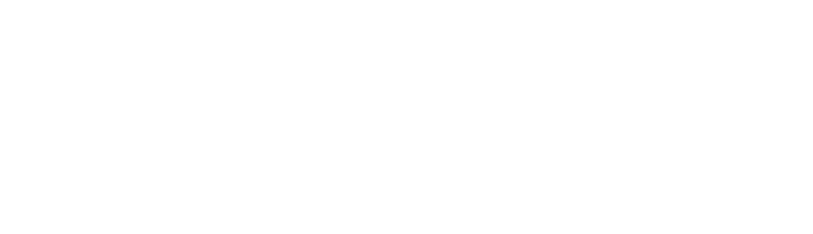
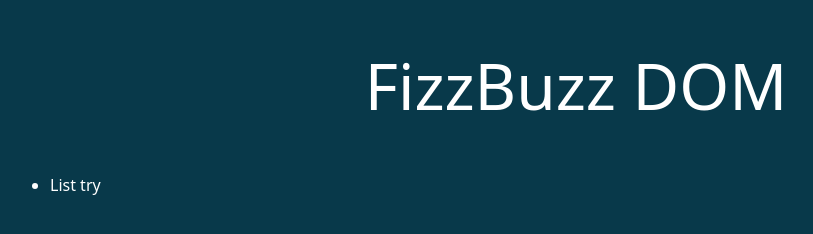
Before and after one commit to LookasWasTaken/js-fizzbuzz, a plain HTML site: page index.html in a window 1280 px wide. Shown: the whole page, without its empty margins (64-877 px from the left). Drawn offline with nearby package versions, Linux system fonts and the light colour scheme.

Commit message:
try bonus 1

```diff
--- a/assets/css/style.css
+++ b/assets/css/style.css
@@ -0,0 +1,11 @@
+body{
+    background-color: hsl(195deg 81% 16%);
+}
+
+h1{
+    font-size: 4rem;
+}
+
+li{
+    color: white;
+}
--- a/assets/js/main.js
+++ b/assets/js/main.js
@@ -10,13 +10,7 @@ Consigli del giorno:
 1. Scriviamo sempre prima dei commenti in italiano o inglese per capire cosa vogliamo fare
 2. Proviamo ad immaginare le operazioni che vogliamo far svolgere al nostro programma così come lo faremmo "a mano"
 3. Facciamo attenzione all'ordine delle condizioni che usiamo
-BONUS 1:
-Crea un container nel DOM , aggiungendo un elemento html con il numero o la stringa corretta da mostrare.
-Potete usare vari strumenti per farlo:
-`append()` oppure
-`.innerHTML`
-`.insertAdjacentHTML()`
-A voi la scelta
+
 BONUS 2:
 Applica stili differenti agli elementi aggiunti al DOM nel *BONUS 1*, a seconda che il valore inserito sia un numero, un fizz, un buzz o un fizzbuzz. */
 
@@ -56,3 +50,16 @@ for (let i = 1; i <= 100; i++) {
       break;
   }
 }
+
+
+/* BONUS 1:
+Crea un container nel DOM , aggiungendo un elemento html con il numero o la stringa corretta da mostrare.
+Potete usare vari strumenti per farlo:
+`append()` oppure
+`.innerHTML`
+`.insertAdjacentHTML()` */
+
+const ulElement = document.querySelector("#list")
+const liElement = document.createElement("li")
+liElement.innerText = "List try"
+ulElement.append(liElement)
--- a/index.html
+++ b/index.html
@@ -13,8 +13,16 @@
     <link rel="stylesheet" href="./assets/css/style.css">
     <title>FizzBuzzer</title>
 </head>
+<body>
+    <div class="container">
+        <h1 class="text-center text-white my-5">FizzBuzz DOM</h1>
+        <ul id="list">
 
-<body>
+        </ul>
+        <!-- /#list -->
+    </div>
+    <!-- /.container -->
+
     <script src="https://cdn.jsdelivr.net/npm/bootstrap@5.2.3/dist/js/bootstrap.bundle.min.js"
         integrity="sha384-kenU1KFdBIe4zVF0s0G1M5b4hcpxyD9F7jL+jjXkk+Q2h455rYXK/7HAuoJl+0I4"
         crossorigin="anonymous"></script>
```
